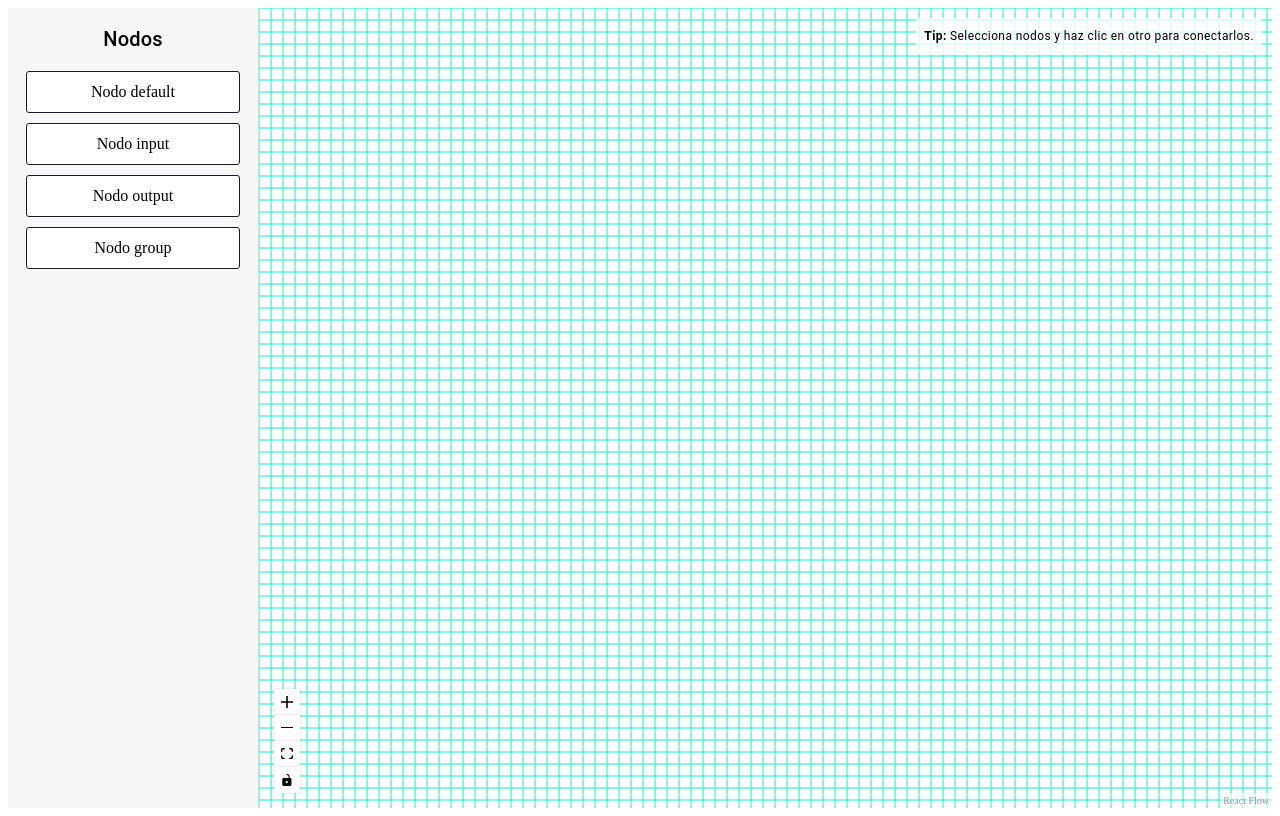
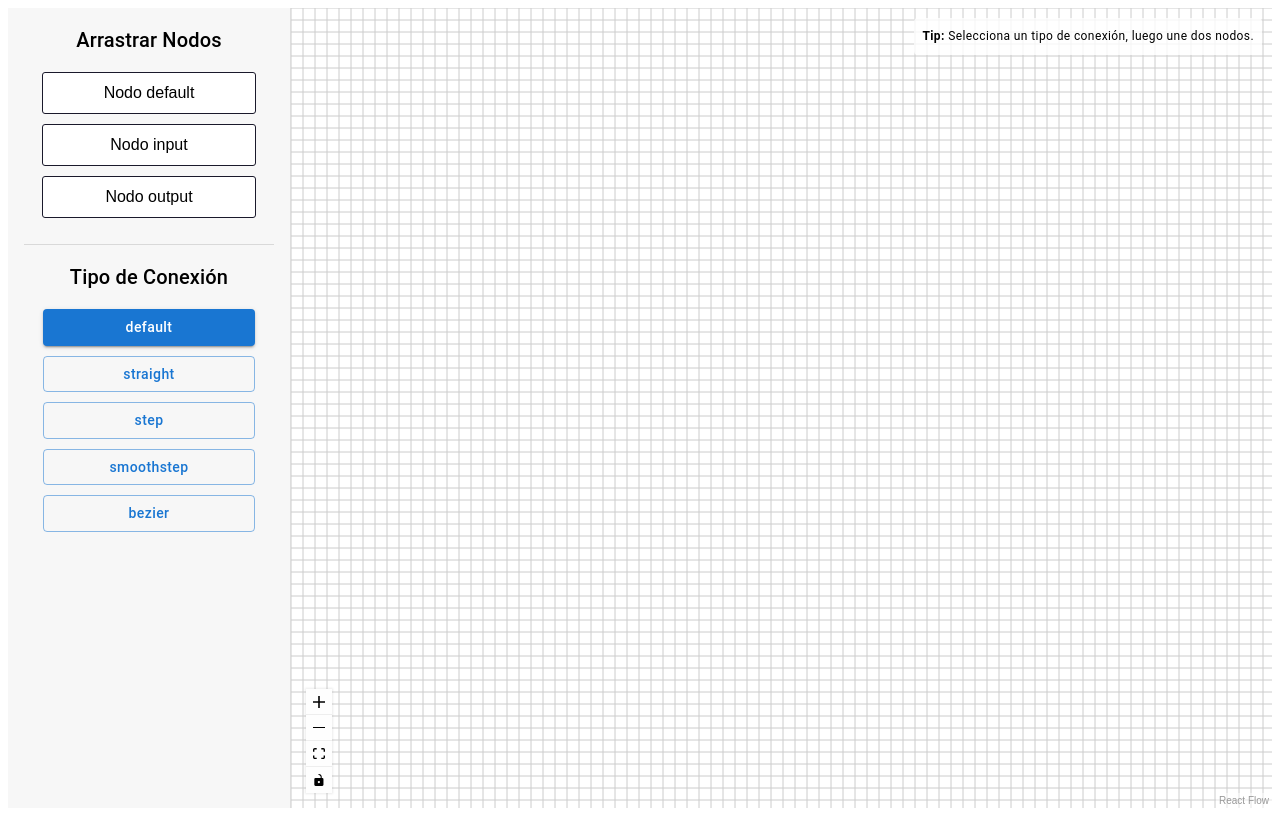
Before and after one commit to Noelio1290/Admin-nodes-app, a React (Create React App) app: page / in a window 1280 px wide. Built offline with nearby package versions, Linux system fonts and the light colour scheme.

Commit message:
feat():add control edges creation

```diff
--- a/src/App.js
+++ b/src/App.js
@@ -1,23 +1,126 @@
-import { ReactFlowProvider } from "@xyflow/react";
-import { Box } from "@mui/material";
-import Sidebar from "./Components/Sidebar/Sidebar";
-import FlowCanvas from "./Components/FlowCanvas/FlowCanvas";
+// App.js
+import React, { useState, useCallback, useRef } from 'react';
+import {
+  ReactFlowProvider,
+  useNodesState,
+  useEdgesState,
+  addEdge,
+  useReactFlow,
+} from '@xyflow/react';
+import { Box } from '@mui/material';
+import Sidebar from './Components/Sidebar/Sidebar';
+import FlowCanvas from './Components/FlowCanvas/FlowCanvas';
 
-const App = () => {
+// Un ID único para los nodos que se arrastran y sueltan
+let nodeId = 0;
+const getNextNodeId = () => `dndnode_${nodeId++}`;
+
+const AppContainer = () => {
+  // El estado de los nodos y conexiones ahora vive aquí
+  const [nodes, setNodes, onNodesChange] = useNodesState([]);
+  const [edges, setEdges, onEdgesChange] = useEdgesState([]);
+
+  // NUEVO: Estado para saber qué tipo de conexión está seleccionada
+  const [selectedEdgeType, setSelectedEdgeType] = useState('default');
+
+  const reactFlowWrapper = useRef(null);
+  const { screenToFlowPosition, getNodes } = useReactFlow();
+
+  // La lógica para conectar nodos ahora usa el tipo de conexión seleccionado
+  const onConnect = useCallback(
+    (params) => {
+      const newEdge = {
+        ...params,
+        type: selectedEdgeType, // Usa el tipo de conexión del estado
+        label: `Edge: ${selectedEdgeType}`,
+        animated: selectedEdgeType === 'bezier',
+      };
+      setEdges((eds) => addEdge(newEdge, eds));
+    },
+    [setEdges, selectedEdgeType] // Depende del tipo de conexión seleccionado
+  );
+
+  // La lógica para conectar múltiples nodos también usa el tipo de conexión
+  const onNodeClick = useCallback((event, targetNode) => {
+    const allNodes = getNodes();
+    const sourceNodes = allNodes.filter(
+      (node) => node.selected && node.id !== targetNode.id
+    );
+
+    if (sourceNodes.length === 0) {
+      return;
+    }
+
+    const newEdges = sourceNodes.map((sourceNode) => ({
+      id: `edge-${sourceNode.id}-${targetNode.id}`,
+      source: sourceNode.id,
+      target: targetNode.id,
+      type: selectedEdgeType, // Usa el tipo de conexión del estado
+      label: `Edge: ${selectedEdgeType}`,
+      animated: selectedEdgeType === 'bezier',
+    }));
+
+    setEdges((currentEdges) => addEdge(newEdges, currentEdges));
+  }, [getNodes, setEdges, selectedEdgeType]);
+
+
+  // La lógica para eliminar un nodo (necesaria para el CustomNode)
+  const onDeleteNode = useCallback((nodeIdToDelete) => {
+    setNodes((currentNodes) => currentNodes.filter((node) => node.id !== nodeIdToDelete));
+  }, [setNodes]);
+
+  // La lógica para soltar un nuevo nodo en el lienzo
+  const onDrop = useCallback(
+    (event) => {
+      event.preventDefault();
+      const type = event.dataTransfer.getData('application/reactflow');
+      if (typeof type === 'undefined' || !type) return;
+
+      const position = screenToFlowPosition({
+        x: event.clientX,
+        y: event.clientY,
+      });
+
+      const newNode = {
+        id: getNextNodeId(),
+        type: 'custom', // Usamos tu CustomNode
+        position,
+        data: {
+          label: `Nodo ${type}`,
+          onDelete: onDeleteNode, // Pasamos la función de borrado
+        },
+      };
+
+      setNodes((nds) => nds.concat(newNode));
+    },
+    [screenToFlowPosition, setNodes, onDeleteNode]
+  );
+
   return (
-    <ReactFlowProvider>
-      <Box
-        sx={{
-          display: "flex",
-          flexFlow: "row",
-          height: "100vh"
-        }}
-      >
-        <Sidebar />
-        <FlowCanvas />
-      </Box>
-    </ReactFlowProvider>
+    <Box sx={{ display: 'flex', flexFlow: 'row', height: '100vh', fontFamily: 'sans-serif' }}>
+      <Sidebar
+        selectedEdgeType={selectedEdgeType}
+        onEdgeTypeChange={setSelectedEdgeType}
+      />
+      <FlowCanvas
+        reactFlowWrapper={reactFlowWrapper}
+        nodes={nodes}
+        edges={edges}
+        onNodesChange={onNodesChange}
+        onEdgesChange={onEdgesChange}
+        onConnect={onConnect}
+        onNodeClick={onNodeClick}
+        onDrop={onDrop}
+      />
+    </Box>
   );
-}
+};
+
+// Envolvemos todo en el Provider para que useReactFlow funcione
+const App = () => (
+  <ReactFlowProvider>
+    <AppContainer />
+  </ReactFlowProvider>
+);
 
 export default App;
--- a/src/Components/FlowCanvas/FlowCanvas.jsx
+++ b/src/Components/FlowCanvas/FlowCanvas.jsx
@@ -1,111 +1,41 @@
-import React, { useCallback, useRef, useState } from 'react';
+// Components/FlowCanvas/FlowCanvas.js
+import React, { useCallback } from 'react';
 import {
   ReactFlow,
-    addEdge,
-    useNodesState,
-    useEdgesState,
   Controls,
   Background,
-    // 1. Importa el hook useReactFlow
-    useReactFlow,
 } from '@xyflow/react';
 import '@xyflow/react/dist/style.css';
-import CustomNode from '../CustomNode/CustomNode';
+import CustomNode from '../CustomNode/CustomNode'; // Asumo que tienes este archivo
 import { Box, Typography } from '@mui/material';
 
-let nodeId = 0;
-const getNextNodeId = () => `dndnode_${nodeId++}`;
-
+// Definimos los nodeTypes fuera para que no se recalculen
 const nodeTypes = {
   custom: CustomNode,
 };
 
-const FlowCanvas = () => {
-  const reactFlowWrapper = useRef(null);
-  const [nodes, setNodes, onNodesChange] = useNodesState([]);
-  const [edges, setEdges, onEdgesChange] = useEdgesState([]);
-  const [reactFlowInstance, setReactFlowInstance] = useState(null);
+const FlowCanvas = ({
+  reactFlowWrapper,
+  nodes,
+  edges,
+  onNodesChange,
+  onEdgesChange,
+  onConnect,
+  onNodeClick,
+  onDrop,
+}) => {
 
-  // 2. Obtén acceso a las funciones de la instancia de React Flow
-  const { getNodes } = useReactFlow();
-
-  const onDeleteNode = useCallback((nodeIdToDelete) => {
-    setNodes((currentNodes) => currentNodes.filter((node) => node.id !== nodeIdToDelete));
-  }, [setNodes]);
-
-  const onConnect = useCallback(
-    (params) => setEdges((eds) => addEdge(params, eds)),
-    [setEdges]
-  );
-
-  // 3. Lógica principal para conectar múltiples nodos
-  const onNodeClick = useCallback((event, targetNode) => {
-    // Obtenemos todos los nodos del canvas
-    const allNodes = getNodes();
-
-    // Filtramos para encontrar los nodos que están seleccionados,
-    // excluyendo al nodo destino que acabamos de clickear.
-    const sourceNodes = allNodes.filter(
-      (node) => node.selected && node.id !== targetNode.id
-    );
-
-    // Si no hay nodos fuente seleccionados, no hacemos nada.
-    if (sourceNodes.length === 0) {
-      return;
-    }
-
-    // Creamos un array de nuevas uniones (edges)
-    const newEdges = sourceNodes.map((sourceNode) => ({
-      id: `edge-${sourceNode.id}-${targetNode.id}`,
-      source: sourceNode.id,
-      target: targetNode.id,
-      animated: true,
-    }));
-
-    // Añadimos las nuevas uniones al estado
-    setEdges((currentEdges) => addEdge(newEdges, currentEdges));
-
-  }, [getNodes, setEdges]);
-
-
+  // La lógica de onDragOver puede quedarse aquí, es simple
   const onDragOver = useCallback((event) => {
     event.preventDefault();
     event.dataTransfer.dropEffect = 'move';
   }, []);
 
-  const onDrop = useCallback(
-    (event) => {
-      event.preventDefault();
-      const type = event.dataTransfer.getData('application/reactflow');
-      if (typeof type === 'undefined' || !type || !reactFlowInstance) return;
-
-      const position = reactFlowInstance.screenToFlowPosition({
-        x: event.clientX,
-        y: event.clientY,
-      });
-
-      const newNodeId = getNextNodeId();
-      const newNode = {
-        id: newNodeId,
-        type: 'custom',
-        position,
-        data: {
-          label: `Nodo ${type}`,
-          onDelete: onDeleteNode,
-        },
-      };
-
-      setNodes((nds) => nds.concat(newNode));
-    },
-    [reactFlowInstance, setNodes, onDeleteNode]
-  );
-
   return (
     <div ref={reactFlowWrapper} style={{ flexGrow: 1, height: '100%', position: 'relative' }}>
-        {/* 4. Pequeña ayuda visual para el usuario */}
       <Box sx={{ position: 'absolute', top: 10, right: 10, zIndex: 10, background: 'rgba(255, 255, 255, 0.8)', padding: '8px', borderRadius: '4px' }}>
         <Typography variant="caption">
-                <b>Tip:</b> Selecciona nodos y haz clic en otro para conectarlos.
+          <b>Tip:</b> Selecciona un tipo de conexión, luego une dos nodos.
         </Typography>
       </Box>
 
@@ -115,15 +45,13 @@ const FlowCanvas = () => {
         onNodesChange={onNodesChange}
         onEdgesChange={onEdgesChange}
         onConnect={onConnect}
-        onInit={setReactFlowInstance}
         onDrop={onDrop}
         onDragOver={onDragOver}
+        onNodeClick={onNodeClick}
         nodeTypes={nodeTypes}
-        // 5. Pasamos la nueva función al componente ReactFlow
-        onNodeClick={onNodeClick}
         fitView
       >
-        <Background variant='lines' color='#12f0d5' gap={12} size={1} />
+        <Background variant='lines' color='#ccc' gap={12} size={1} />
         <Controls />
       </ReactFlow>
     </div>
--- a/src/Components/Sidebar/Sidebar.jsx
+++ b/src/Components/Sidebar/Sidebar.jsx
@@ -1,9 +1,11 @@
+// Components/Sidebar/Sidebar.js
 import React from 'react';
-import { Box, Typography } from '@mui/material';
+import { Box, Typography, Button, Divider } from '@mui/material';
 
-const nodeTypes = ['default', 'input', 'output', 'group'];
+const nodeTypes = ['default', 'input', 'output'];
+const edgeTypes = ['default', 'straight', 'step', 'smoothstep', 'bezier'];
 
-const Sidebar = () => {
+const Sidebar = ({ selectedEdgeType, onEdgeTypeChange }) => {
   const onDragStart = (event, nodeType) => {
     event.dataTransfer.setData('application/reactflow', nodeType);
     event.dataTransfer.effectAllowed = 'move';
@@ -12,17 +14,18 @@ const Sidebar = () => {
   return (
     <Box
       sx={{
-            display:"flex",
-            borderRight:"1px solid #ddd",
-            flexFlow:"column",
-            alignItems:"center",
-            paddingTop: "15px",
-            width:"250px",
+        display: "flex",
+        borderRight: "1px solid #ddd",
+        flexFlow: "column",
+        alignItems: "center",
+        padding: "16px",
+        width: "250px",
         backgroundColor: '#f7f7f7'
       }}
     >
+      {/* SECCIÓN 1: Arrastrar Nodos (Tu funcionalidad original) */}
       <Typography variant="h6" sx={{ marginBottom: 2 }}>
-            Nodos
+        Arrastrar Nodos
       </Typography>
       {nodeTypes.map((type) => (
         <Box
@@ -30,24 +33,42 @@ const Sidebar = () => {
           onDragStart={(e) => onDragStart(e, type)}
           draggable
           sx={{
-                  display:"flex",
-                  alignItems:"center",
+            display: "flex",
+            alignItems: "center",
             justifyContent: "center",
-                  height:"40px",
-                  width:'85%',
-                  marginBottom:"10px",
+            height: "40px",
+            width: '85%',
+            marginBottom: "10px",
             border: '1px solid #1a192b',
             borderRadius: '3px',
             backgroundColor: 'white',
             cursor: 'grab',
-                  '&:active': {
-                    cursor: 'grabbing',
-                  },
+            '&:active': { cursor: 'grabbing' },
           }}
         >
           Nodo {type}
         </Box>
       ))}
+
+      <Divider sx={{ width: '100%', marginY: 2 }} />
+
+      {/* SECCIÓN 2: Seleccionar Tipo de Conexión (Nueva funcionalidad) */}
+      <Typography variant="h6" sx={{ marginBottom: 2 }}>
+        Tipo de Conexión
+      </Typography>
+      <Box sx={{ display: 'flex', flexDirection: 'column', gap: '10px', width: '85%' }}>
+        {edgeTypes.map((type) => (
+          <Button
+            key={type}
+            // El 'variant' cambia para mostrar cuál está seleccionado
+            variant={selectedEdgeType === type ? 'contained' : 'outlined'}
+            onClick={() => onEdgeTypeChange(type)}
+            sx={{ textTransform: 'none' }}
+          >
+            {type}
+          </Button>
+        ))}
+      </Box>
     </Box>
   );
 };
```
Lines whose indentation alone changed are shown as unchanged.
